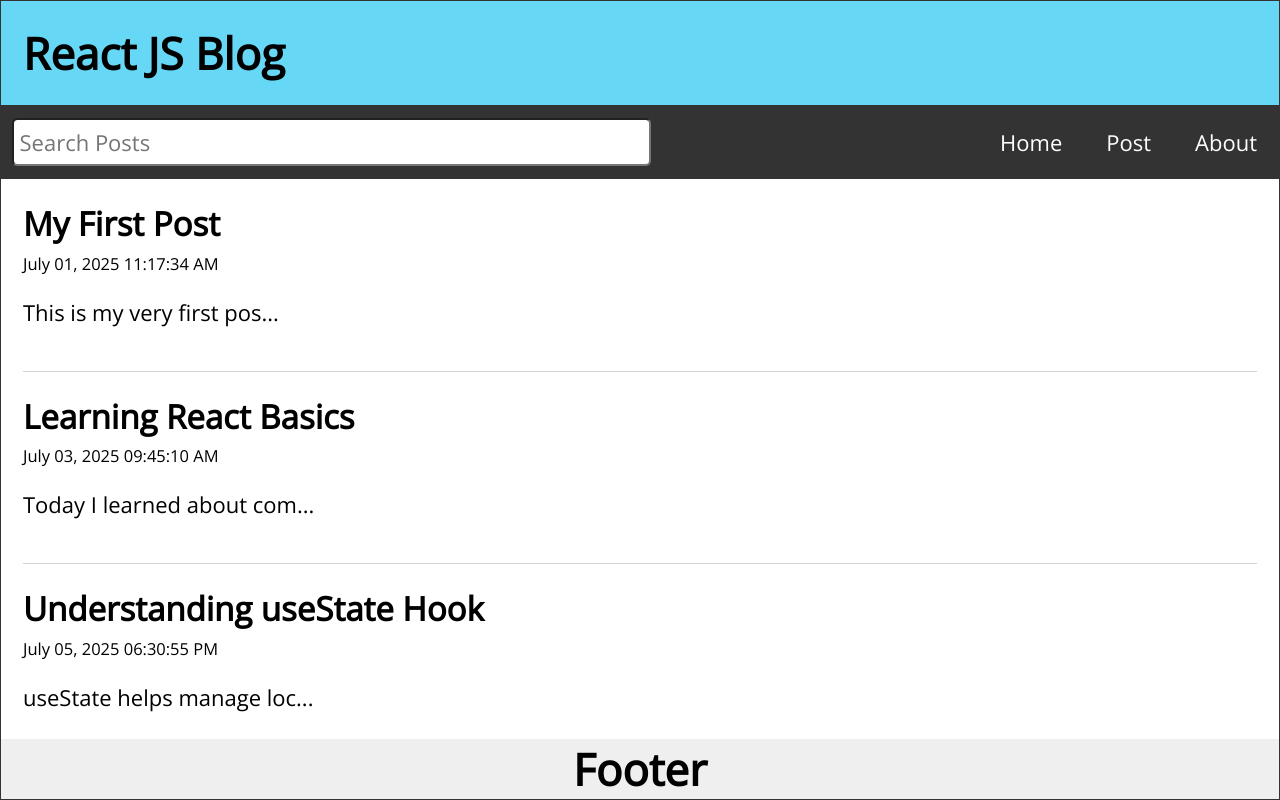
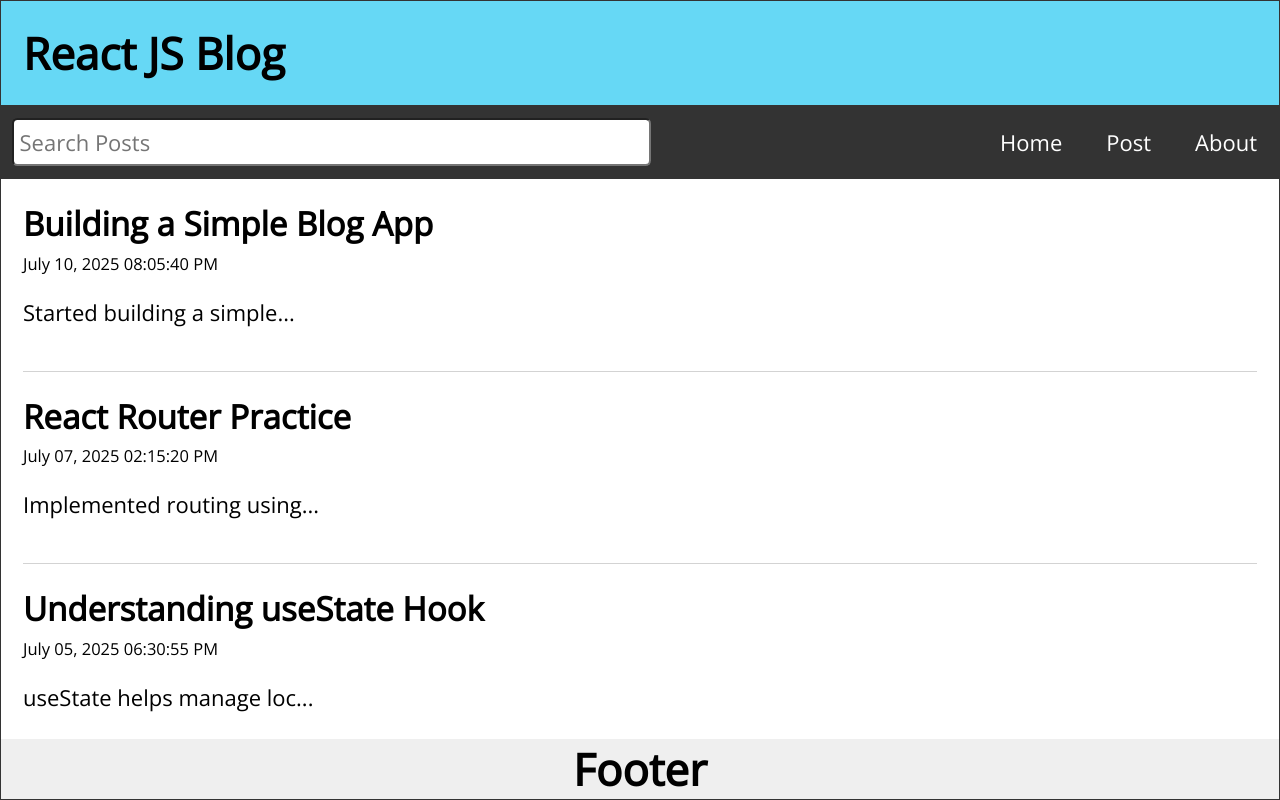
Before and after one commit to Amal-AM4/Dave-react-route, a React (Vite) app: page / in a window 1280 px wide. Built offline with nearby package versions, Linux system fonts and the light colour scheme.

Commit message:
filter completed and missing style completed

```diff
--- a/src/App.jsx
+++ b/src/App.jsx
@@ -8,7 +8,7 @@ import About from "./About";
 import Missing from "./Missing";
 
 import { Routes, Route, useNavigate } from "react-router-dom";
-import { useState } from "react";
+import { useEffect, useState } from "react";
 import { format } from "date-fns";
 
 function App() {
@@ -52,6 +52,16 @@ function App() {
   const [postBody, setPostBody] = useState("");
   const navigate = useNavigate();
 
+  useEffect(() => {
+    const filteredResults = posts.filter(
+      (post) =>
+        post.body.toLowerCase().includes(search.toLowerCase()) ||
+        post.title.toLowerCase().includes(search.toLowerCase())
+    );
+
+    setSearchResults([...filteredResults].reverse());
+  }, [posts, search]);
+
   const handleSubmit = (e) => {
     e.preventDefault();
     const id = posts.length ? posts[posts.length - 1].id + 1 : 1;
@@ -76,7 +86,7 @@ function App() {
       <Nav search={search} setSearch={setSearch} />
 
       <Routes>
-        <Route path="/" element={<Home posts={posts} />} />
+        <Route path="/" element={<Home posts={searchResults} />} />
         <Route
           path="/post"
           element={
--- a/src/Missing.jsx
+++ b/src/Missing.jsx
@@ -1,11 +1,18 @@
-import React from 'react'
+import React from "react";
+import { Link } from "react-router-dom";
 
 const Missing = () => {
   return (
-    <main>
-        <h1>Missing</h1>
+    <main className="Missing">
+      <h2>Page Not Found</h2>
+      <p>Well, that's disappointing 🥹</p>
+      <p>
+        <Link to="/" className="visitHome">
+          Visit Our HomePage
+        </Link>
+      </p>
     </main>
-  )
-}
+  );
+};
 
-export default Missing
+export default Missing;
```
